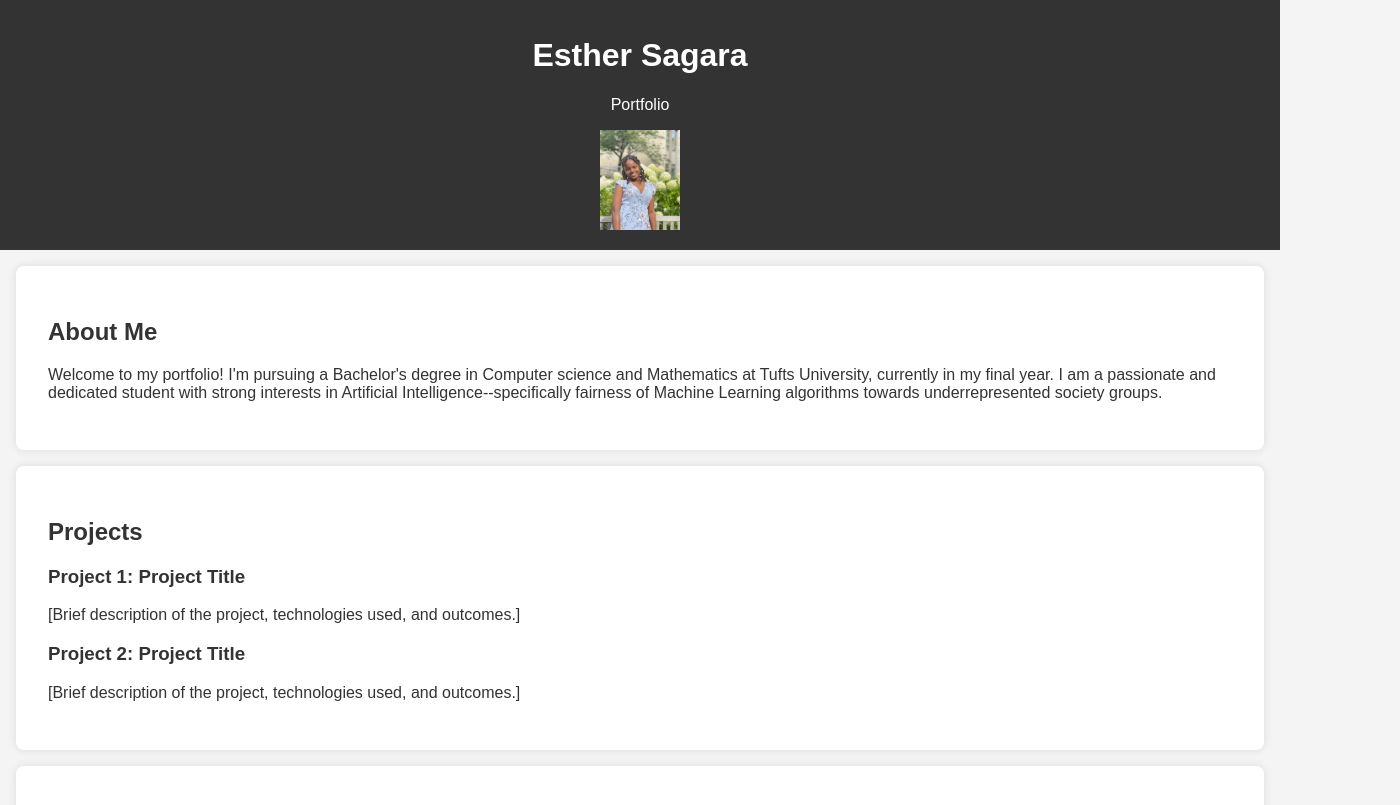
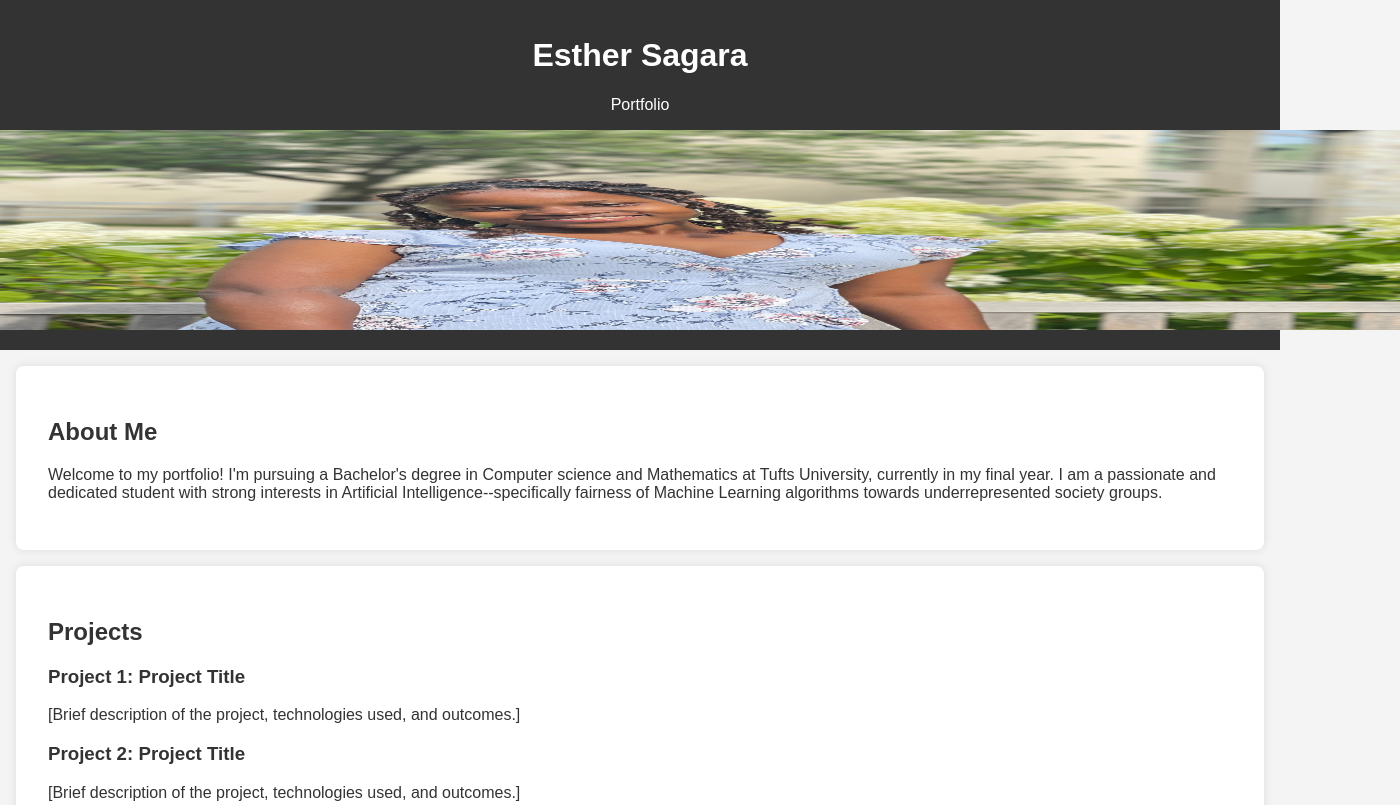
Before and after one commit to Estherhilary/personalwebsite, a plain HTML site: page index.html in a window 1280 px wide. Shown: the top 805 px of the page, 1400 px wide, since content can reach past the window. Drawn offline with Linux system fonts and the light colour scheme.

Commit message:
Update index.html

```diff
--- a/index.html
+++ b/index.html
@@ -48,7 +48,7 @@
     <header>
         <h1>Esther Sagara</h1>
         <p>Portfolio</p>
-        <img src="Me!.jpg" alt="me" width="80" height="100">
+        <img src="Me!.jpg" alt="me" width="1400" height="200">
     </header>
 
     <!-- About Me Section -->
```
